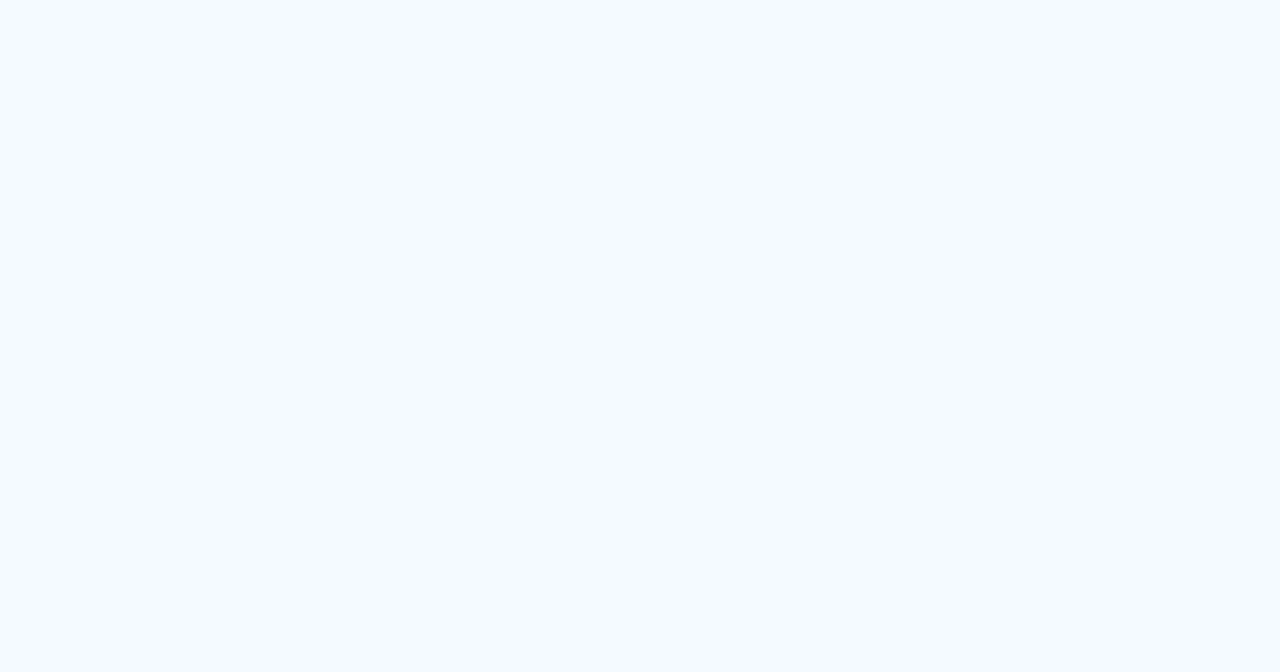
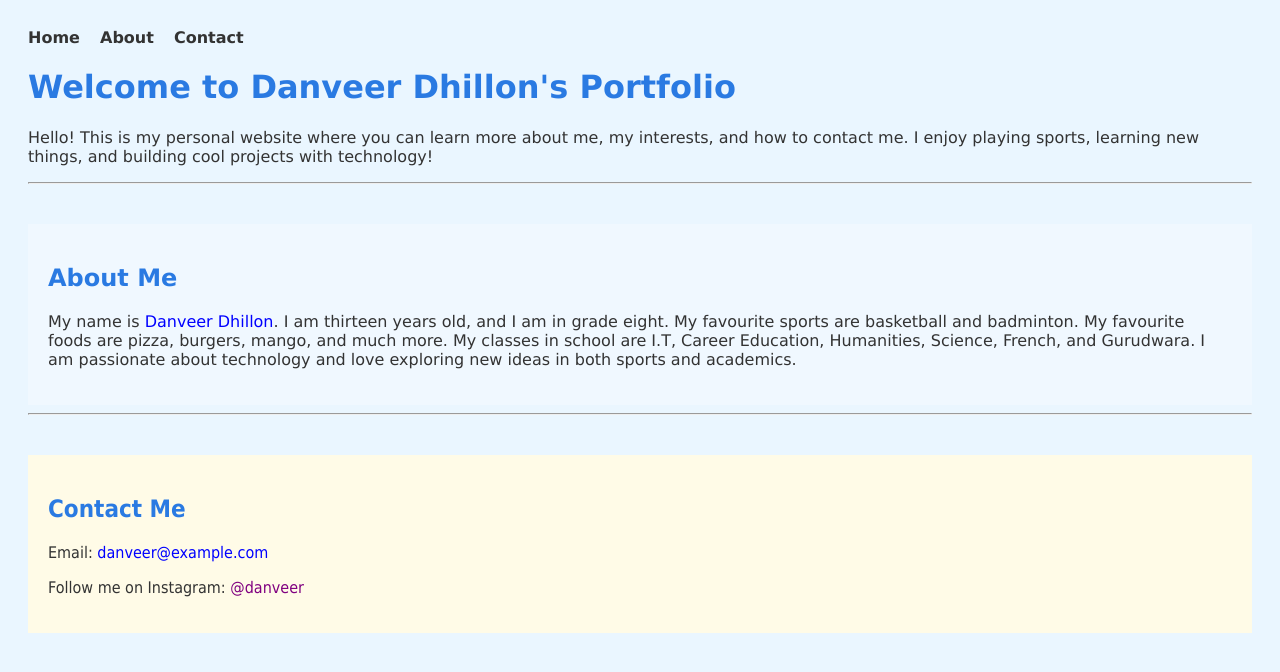
Before and after one commit to Danveer394/Danveer394.github.io, a plain HTML site: page index.html in a window 1280 px wide. Drawn offline with Linux system fonts and the light colour scheme.

Commit message:
Update index.html

```diff
--- a/index.html
+++ b/index.html
@@ -1,60 +1,83 @@
 <!DOCTYPE html>
-<html lang="en">
+<html>
 <head>
-  <meta charset="UTF-8">
-  <title>Danveer Dhillon - Portfolio</title>
+  <title>Danveer Dhillon - Personal Portfolio</title>
   <style>
     body {
-      background-color: #f4faff;
-      color: #222;
-      font-family: Arial, sans-serif;
-      margin: 0;
-      padding: 0;
+      background-color: #eaf6ff;
+      color: #333;
+      font-family: Verdana, sans-serif;
+      padding: 20px;
+    }
+
+    h1, h2 {
+      color: #2a7ae2;
     }
 
     nav {
-      background-color: #d8ecff;
-      padding: 15px;
-      text-align: center;
-      position: sticky;
-      top: 0;
-      z-index: 1000;
+      margin-bottom: 20px;
     }
 
     nav a {
-      margin: 0 20px;
+      margin-right: 15px;
       text-decoration: none;
-      color: #1a1a1a;
+      color: #333;
       font-weight: bold;
-      font-size: 16px;
     }
 
     nav a:hover {
       text-decoration: underline;
     }
 
-    section {
-      padding: 40px 20px;
-      max-width: 900px;
-      margin: auto;
-      border-bottom: 1px solid #ccc;
+    #about {
+      background-color: #f0f8ff;
+      padding: 20px;
+      margin-top: 40px;
     }
 
-    h1, h2 {
-      color: #205493;
-    }
-
-    .about-text {
-      background-color: #e9f4ff;
-      padding: 20px;
-      border-radius: 8px;
-    }
-
-    .contact-box {
+    #contact {
       background-color: #fffbe7;
       padding: 20px;
-      border-radius: 8px;
-      font-family: Tahoma, sans-serif;
+      margin-top: 40px;
+      font-family: Tahoma;
     }
   </style>
 </head>
+<body>
+
+  <!-- Navigation -->
+  <nav>
+    <a href="#home">Home</a>
+    <a href="#about">About</a>
+    <a href="#contact">Contact</a>
+  </nav>
+
+  <!-- Home Section -->
+  <div id="home">
+    <h1>Welcome to Danveer Dhillon's Portfolio</h1>
+    <p>Hello! This is my personal website where you can learn more about me, my interests, and how to contact me. I enjoy playing sports, learning new things, and building cool projects with technology!</p>
+  </div>
+
+  <hr>
+
+  <!-- About Section -->
+  <div id="about">
+    <h2>About Me</h2>
+    <p>
+      My name is <span style="color:blue;">Danveer Dhillon</span>. I am thirteen years old, and I am in grade eight. My favourite sports are basketball and badminton. My favourite foods are pizza, burgers, mango, and much more. My classes in school are I.T, Career Education, Humanities, Science, French, and Gurudwara. I am passionate about technology and love exploring new ideas in both sports and academics.
+    </p>
+  </div>
+
+  <hr>
+
+  <!-- Contact Section -->
+  <div id="contact">
+    <h2>Contact Me</h2>
+    <p>Email: <span style="color: blue;">danveer@example.com</span></p>
+    <p>Follow me on Instagram:
+      <a href="https://instagram.com" target="_blank" style="text-decoration: none; color: purple;">@danveer</a>
+    </p>
+  </div>
+
+</body>
+</html>
```
